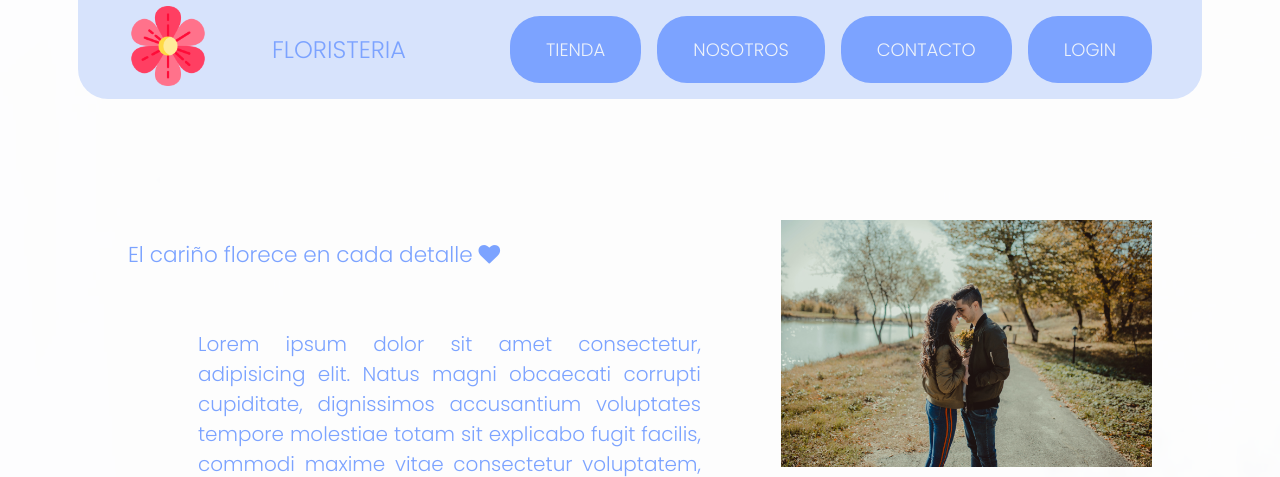
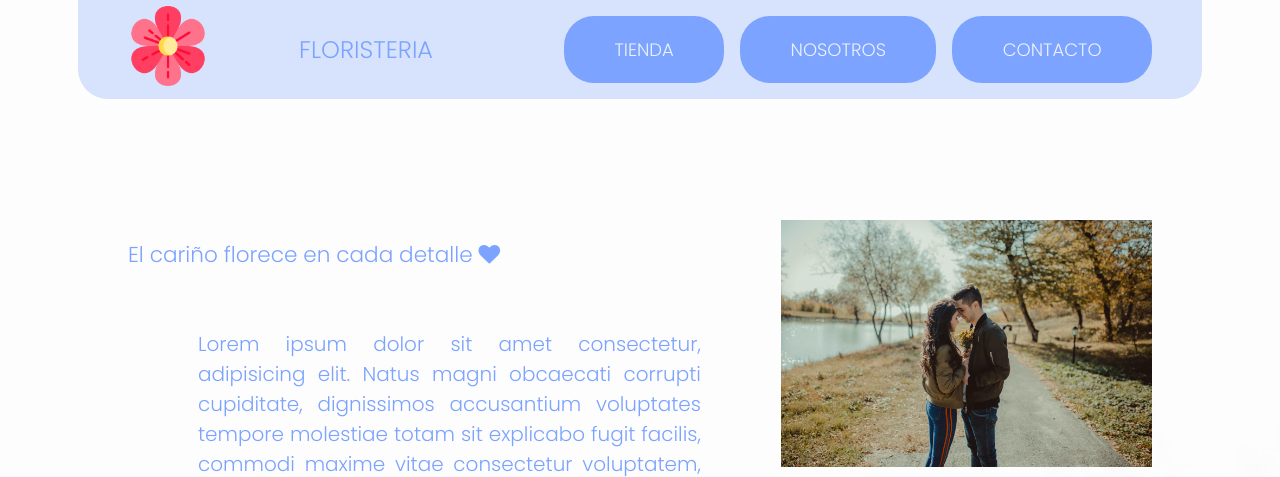
Before and after one commit to AveryWorks/ProyectoAppsWebs, a PHP site: page /home.html in a window 1280 px wide. Shown: the top 477 px of the page. Run offline with PHP 8.4, Linux system fonts and the light colour scheme; some libraries are stand-ins or nearby versions.

Commit message:
Cambios v4

```diff
--- a/css/Styles.css
+++ b/css/Styles.css
@@ -81,7 +81,7 @@ body {
 }
 
 .login__change{
-  display: block;
+  display: none;
 }
 
 /* Main */
--- a/css/storestyle.css
+++ b/css/storestyle.css
@@ -81,6 +81,10 @@ nav.nav {
   font-size: large;
   text-transform: uppercase;
   text-decoration: none;
+}
+
+.login__change{
+  display: none;
 }
 
 /* Main */
```
